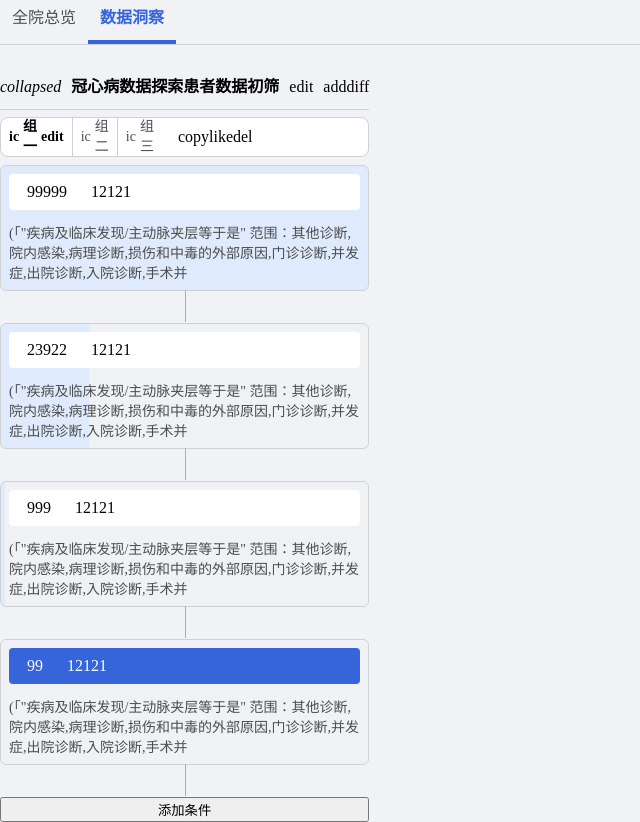
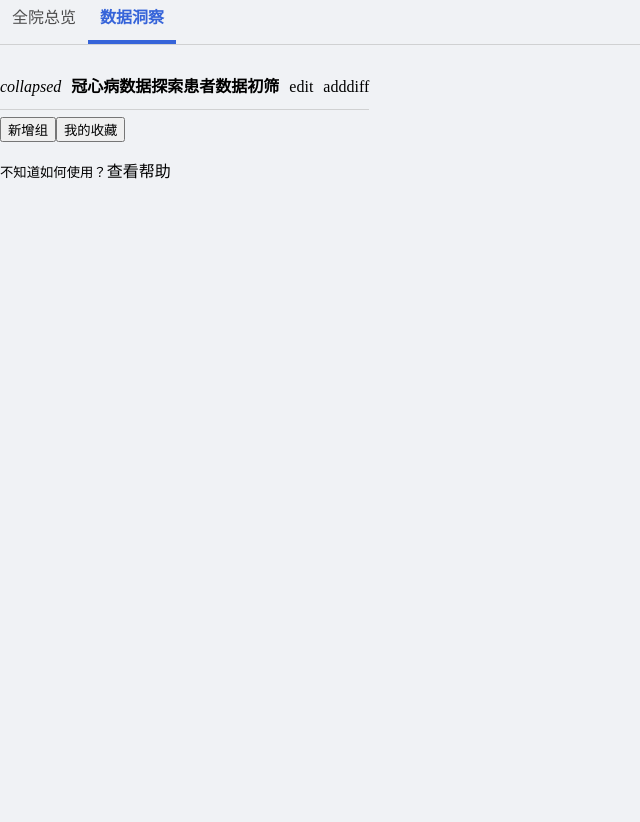
Before and after one commit to Sofia92/angular-echarts, an Angular app: page /data-insight/home in a window 1280 px wide. Both pictures are taken after a click on the element "数据洞察". Shown: the whole page, without its empty margins (0-640 px from the left). After the commit the page ends 800 px from the top, so only its background shows below. Built offline with nearby package versions, Linux system fonts and the light colour scheme.

Commit message:
3 files modified

```diff
--- a/src/data-insight/insight/data-insight.component.html
+++ b/src/data-insight/insight/data-insight.component.html
@@ -10,6 +10,18 @@
     </div>
     <span class="diff">diff</span>
   </header>
+
+  <ng-container *ngIf="!insight.conditionGroups.length; else groupTPL">
+    <div>
+      <button (click)="newGroup()">新增组</button>
+      <button>我的收藏</button>
+      <p>
+        <small>不知道如何使用？</small>
+        <a>查看帮助</a>
+      </p>
+    </div>
+  </ng-container>
+  <ng-template #groupTPL>
     <section class="group-meta">
       <div class="group-wrap">
         <span
@@ -37,7 +49,7 @@
     </section>
     <section class="group-content">
       <data-insight-condition-item
-      *ngFor="let condition of insight.currentGroup.conditions"
+        *ngFor="let condition of insight.currentGroup?.conditions"
         class="condition-item"
         [attr.theme]="insight.currentGroup.theme"
         [class.selected]="
@@ -49,6 +61,7 @@
       ></data-insight-condition-item>
       <button>添加条件</button>
     </section>
+  </ng-template>
 </ng-container>
 
 <ng-container *ngIf="!isCollapsed">
--- a/src/data-insight/insight/data-insight.component.ts
+++ b/src/data-insight/insight/data-insight.component.ts
@@ -90,11 +90,15 @@ export class DataInsightComponent implements OnInit {
     this.insight = new Insight({
       id: 1,
       name: '冠心病数据探索患者数据初筛',
-      conditionGroups,
+      conditionGroups: [],
     });
 
     this.setSelectedGroup(this.insight.conditionGroups[0]);
     console.log(this.conditionGroups);
+  }
+
+  public newGroup(){
+    this.insight.createGroup();
   }
 
   public setSelectedGroup(group) {
@@ -107,10 +111,6 @@ export class DataInsightComponent implements OnInit {
   public insightcopy() {
     this.insight.copyToCreateNewGroup();
   }
-  public insightlike() {
-
-  }
-  public insightdel() {
-
-  }
+  public insightlike() {}
+  public insightdel() {}
 }
--- a/src/data-insight/shared/models/insight.ts
+++ b/src/data-insight/shared/models/insight.ts
@@ -16,14 +16,21 @@ export class Insight {
       (c, i) => new InsightGroup(c, i)
     );
   }
+  public createGroup() {
+    const group = new InsightGroup({ name: '组1' }, 0);
+    this.conditionGroups = [group];
+    this.setCurrentGroup(group);
+  }
 
   public setCurrentGroup(group: InsightGroup) {
+    if (group) {
       this.currentGroup?.clearActiveStyles();
       this.setCurrentCondition(
         group,
         group.conditions[group.conditions.length - 1]
       );
       this.currentGroup.setActiveStyles();
+    }
   }
 
   public setCurrentCondition(group: InsightGroup, condition: InsightItem) {
```
Lines whose indentation alone changed are shown as unchanged.
